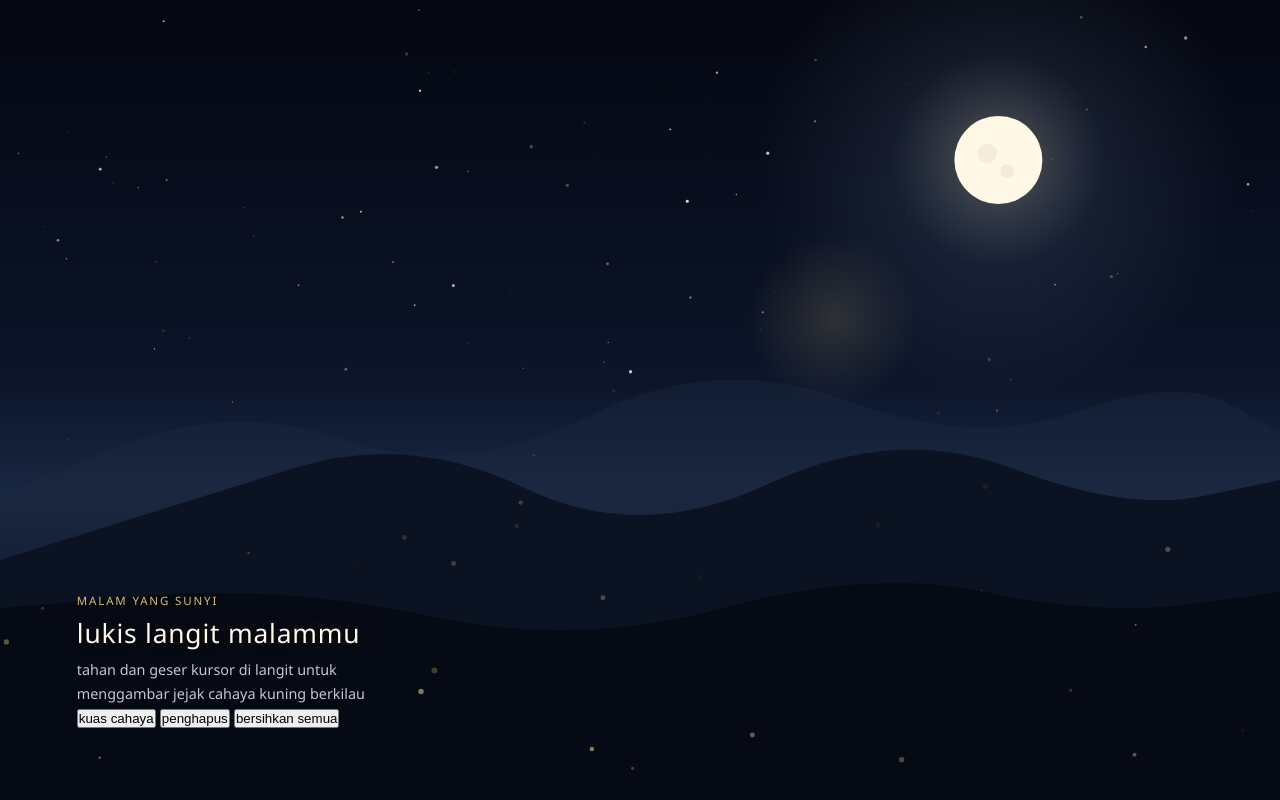
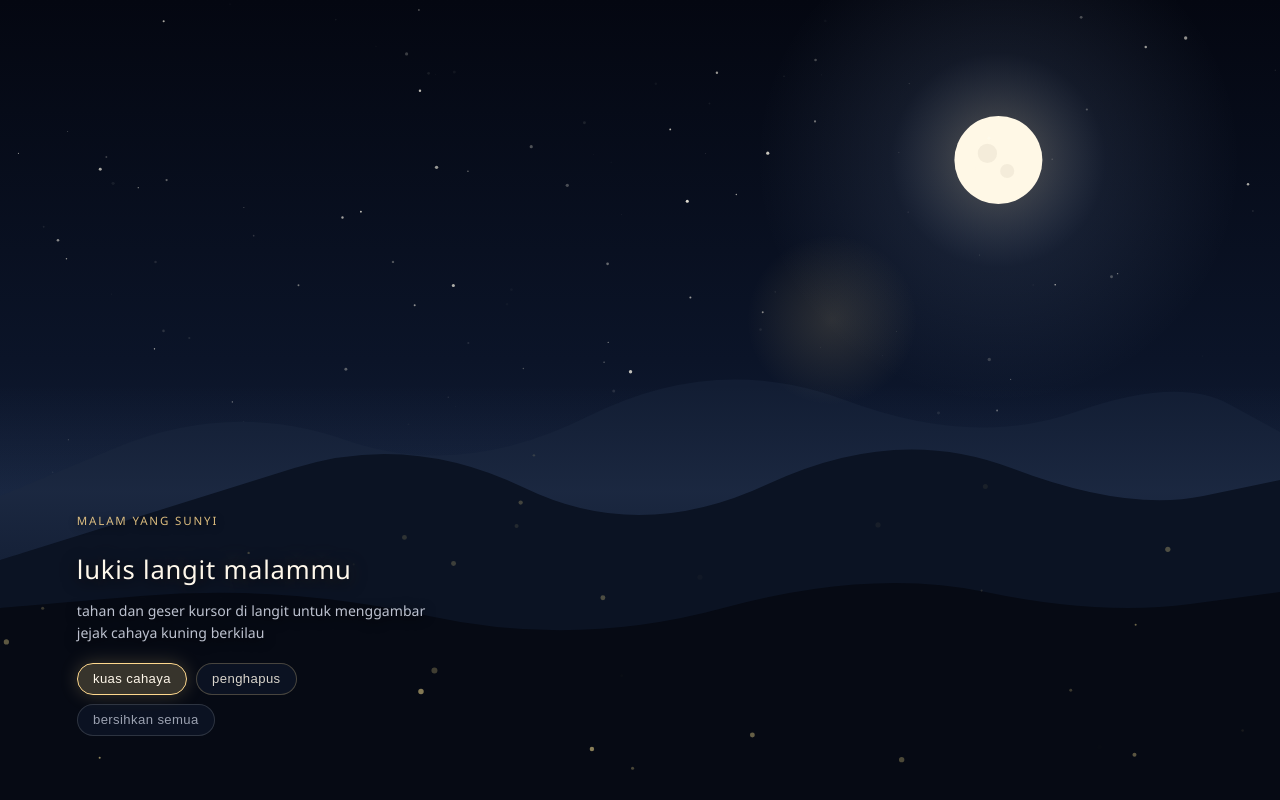
Before and after one commit to zintyaiza-coder/song-liric, a plain HTML site: page index.html in a window 1280 px wide. Drawn offline with Linux system fonts and the light colour scheme.

Commit message:
Update style.css

```diff
--- a/style.css
+++ b/style.css
@@ -1,4 +1,4 @@
-* {
+ {
   margin: 0;
   padding: 0;
   box-sizing: border-box;
@@ -9,9 +9,11 @@ body {
   background: #060913;
   font-family: 'Segoe UI', system-ui, -apple-system, sans-serif;
   color: #f4efe6;
+  user-select: none;
 }
 
-#scene {
+#scene,
+#drawLayer {
   position: fixed;
   inset: 0;
   width: 100%;
@@ -19,13 +21,24 @@ body {
   display: block;
 }
 
+#scene {
+  z-index: 1;
+  pointer-events: none;
+}
+
+#drawLayer {
+  z-index: 2;
+  cursor: crosshair;
+  touch-action: none;
+}
+
 .overlay-left {
   position: fixed;
   left: 6vw;
-  bottom: 9vh;
-  max-width: 340px;
+  bottom: 8vh;
+  max-width: 360px;
+  z-index: 10;
   pointer-events: none;
-  z-index: 10;
   animation: fadeUp 1.8s cubic-bezier(0.22, 1, 0.36, 1) forwards;
 }
 
@@ -35,26 +48,69 @@ body {
   letter-spacing: 0.16em;
   text-transform: uppercase;
   color: #ffd98e;
-  margin-bottom: 0.5rem;
+  margin-bottom: 0.45rem;
   opacity: 0.85;
   text-shadow: 0 2px 10px rgba(0, 0, 0, 0.9);
 }
 
 .overlay-left h1 {
-  font-size: 1.65rem;
+  font-size: 1.6rem;
   font-weight: 500;
   letter-spacing: 0.03em;
   line-height: 1.3;
-  margin-bottom: 0.5rem;
+  margin-bottom: 0.45rem;
   color: #fff8eb;
   text-shadow: 0 3px 16px rgba(0, 0, 0, 0.95), 0 0 24px rgba(255, 224, 150, 0.25);
 }
 
 .overlay-left p {
-  font-size: 0.9rem;
-  line-height: 1.65;
-  color: rgba(235, 240, 255, 0.82);
+  font-size: 0.88rem;
+  line-height: 1.6;
+  color: rgba(235, 240, 255, 0.8);
   text-shadow: 0 2px 12px rgba(0, 0, 0, 0.95);
+  margin-bottom: 1.1rem;
+}
+
+.toolbar {
+  display: flex;
+  flex-wrap: wrap;
+  gap: 0.55rem;
+  pointer-events: auto;
+}
+
+.tool-btn {
+  background: rgba(15, 23, 42, 0.65);
+  border: 1px solid rgba(255, 224, 150, 0.25);
+  color: rgba(255, 248, 235, 0.85);
+  padding: 0.48rem 0.95rem;
+  border-radius: 999px;
+  font-size: 0.82rem;
+  letter-spacing: 0.03em;
+  cursor: pointer;
+  backdrop-filter: blur(6px);
+  transition: all 0.3s cubic-bezier(0.22, 1, 0.36, 1);
+}
+
+.tool-btn:hover {
+  border-color: rgba(255, 224, 150, 0.6);
+  transform: translateY(-2px);
+}
+
+.tool-btn.active {
+  background: rgba(255, 217, 142, 0.2);
+  border-color: #ffd98e;
+  color: #fff8eb;
+  box-shadow: 0 0 18px rgba(255, 217, 142, 0.22);
+}
+
+.tool-btn.subtle {
+  border-color: rgba(255, 255, 255, 0.14);
+  color: rgba(235, 240, 255, 0.65);
+}
+
+.tool-btn.subtle:hover {
+  color: #fff8eb;
+  border-color: rgba(255, 255, 255, 0.35);
 }
 
 @keyframes fadeUp {
```
